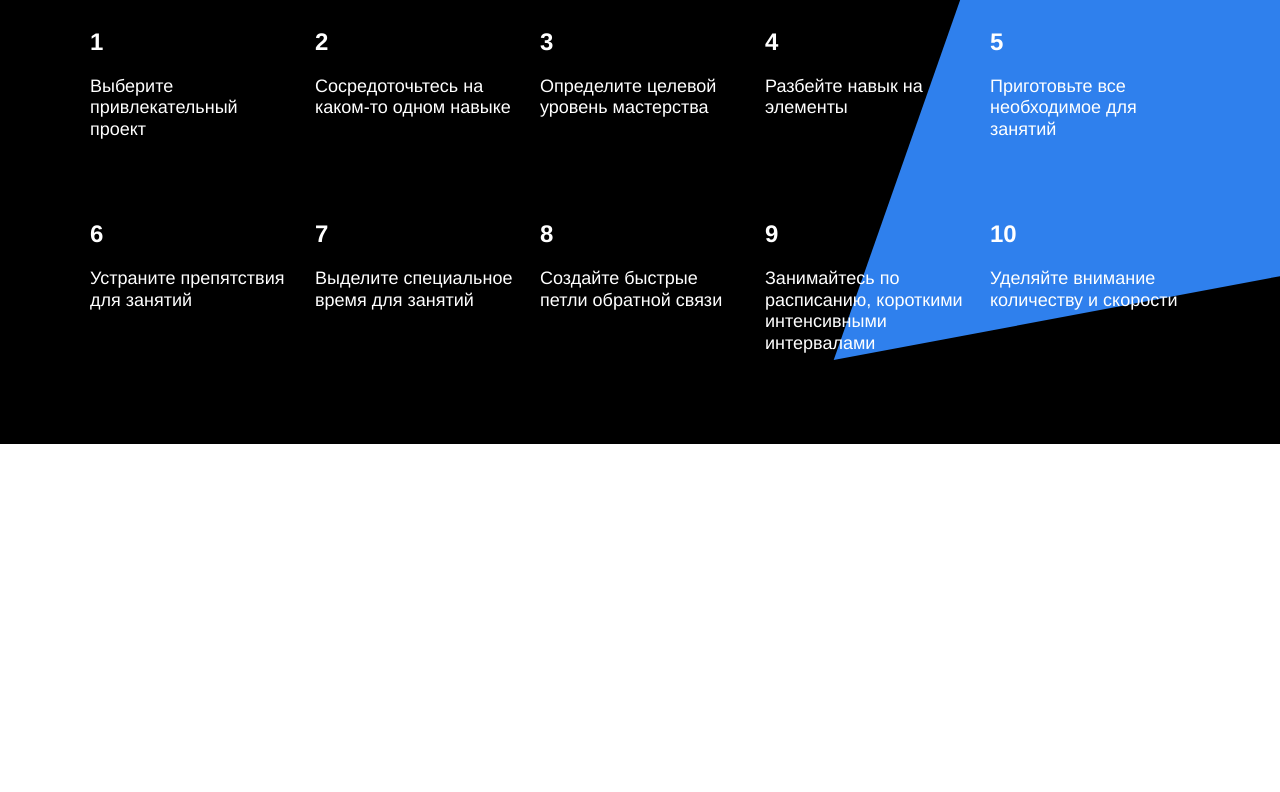
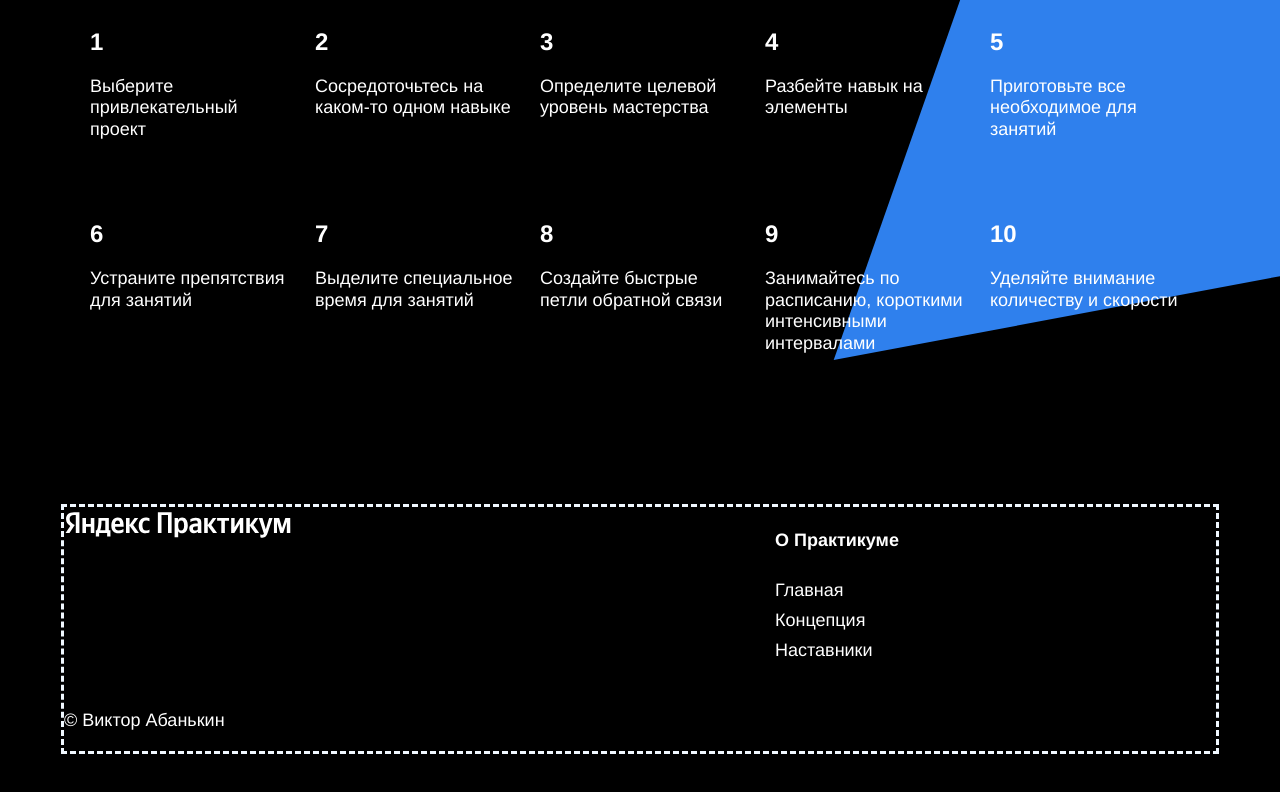
Before and after one commit to AlexFedoroff/how-to-learn, a plain HTML site: page index.html in a window 1280 px wide. Shown: the part 3292-4084 px from the top of the page. Before the commit the page ends 3798 px from the top, so only its background shows below. Drawn offline with Linux system fonts and the light colour scheme.

Commit message:
footer unfinished

```diff
--- a/index.html
+++ b/index.html
@@ -133,7 +133,27 @@
       </section>
     </main>
     <footer class="footer">
-      <div class="logo logo_place_footer"></div>
+      <div class="footer__columns">
+        <div class="footer__column footer__column_content_copyright">
+          <div class="logo logo_place_footer"></div>
+          <p class="footer__author">&copy Виктор Абанькин</p>
+        </div>
+        <div class="footer__column footer__column_content_info">
+          <p class="footer__column-heading">O Практикуме</p>
+          <ul class="footer__column-links">
+            <li>
+              <a href="#" class="footer__column-link"">Главная</a>
+            </li>
+            <li>
+              <a href="#" class="footer__column-link"">Концепция</a>
+            </li>
+            <li>
+              <a href="#" class="footer__column-link"">Наставники</a>
+            </li>
+          </ul>
+        </div>
+        <div class="footer__column footer__column_content_social"></div>
+      </div>
     </footer>
   </div>
 </body>
--- a/styles/style.css
+++ b/styles/style.css
@@ -243,7 +243,61 @@
   right: -210px;
 }
 
+.footer {
+  display: flex;
+  justify-content: center;
+  min-height: 350px;
+  background-color: black;
+}
+
+.footer__columns {
+  display: flex;
+  margin: 60px 0 40px 0;
+  width: 90%;
+  border-style: dashed;
+  border-color: aliceblue;
+}
+
+.footer__column_content_copyright {
+  flex-basis: 711px;
+  display: flex;
+  flex-direction: column;
+  justify-content: space-between;
+}
+
 .logo_place_footer {
-  margin-top: 30px;
-  margin-left: 64px;
+  left: 0;
+  top: 0;
+  background-image: url("../images/logo_place_footer.svg");
 }
+
+.footer__author {
+  line-height: 25px;
+  font-size: 18px;
+  font-weight: normal;
+  margin: 18px 0;
+  color: white;
+}
+
+.footer__column-heading {
+  color: white;
+  line-height: 30px;
+  font-size: 18px;
+  font-weight: bold;
+}
+
+.footer__column-links {
+  list-style-type: none;
+  margin: 20px 0 16px 0;
+  padding: 0;
+}
+
+.footer__column-link {
+  margin: 0;
+  position: relative;
+  color: white;
+  line-height: 30px;
+  font-size: 18px;
+  font-weight: normal;
+  text-decoration: none;
+}
```
Also changed, not shown: 2 other files.
